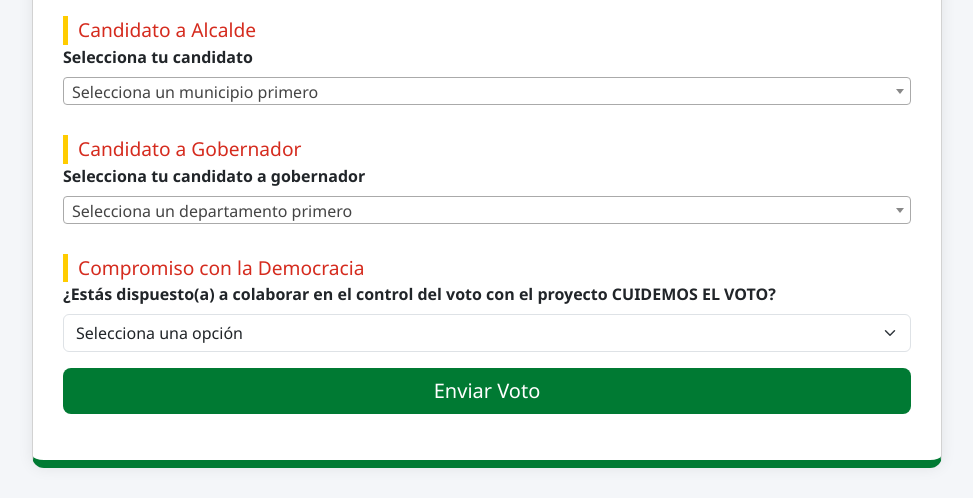
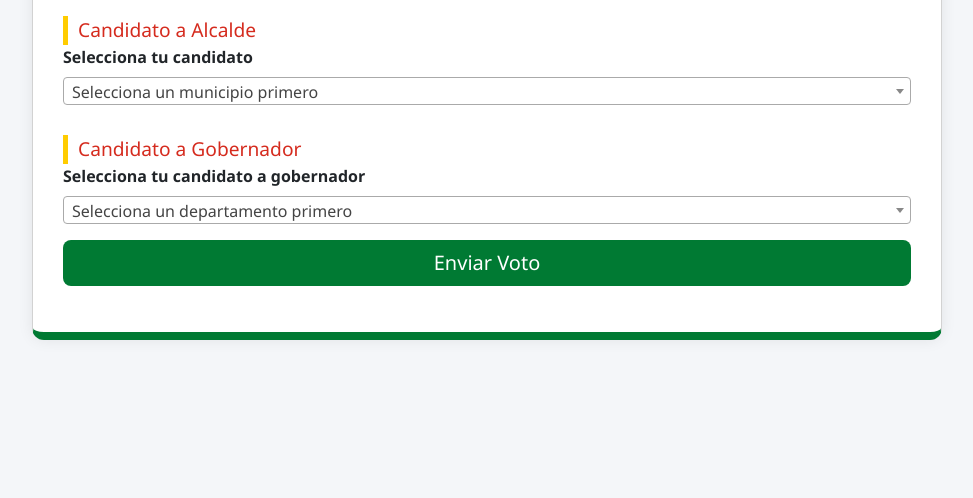
Before and after one commit to Likexpress/VotacionesSubna, a Flask app: template templates/votar.html in a window 1280 px wide. Shown: the part 1133-1631 px from the top of the page, without its empty margins (153-1126 px from the left). After the commit the page ends 1473 px from the top, so only its background shows below. Run offline with Flask 3, Linux system fonts and the light colour scheme; the template is opened without the code that fills it, so the values that code supplies are empty; some libraries are stand-ins or nearby versions.

Commit message:
votar.html

```diff
--- a/templates/votar.html
+++ b/templates/votar.html
@@ -184,21 +184,6 @@
 </div>
 
 
-
-        <div class="section-title">Compromiso con la Democracia</div>
-        <div class="mb-3">
-          <label class="form-label">¿Estás dispuesto(a) a colaborar en el control del voto con el proyecto <strong>CUIDEMOS EL VOTO</strong>?</label>
-          <select id="pregunta3" name="pregunta3" class="form-select" required onchange="mostrarCampoCI(this)">
-            <option value="">Selecciona una opción</option>
-            <option value="Sí">Sí</option>
-            <option value="No">No</option>
-          </select>
-        </div>
-        <!-- Campo CI (condicional) -->
-        <div class="mb-3 hidden" id="campo_ci">
-          <label for="ci" class="form-label">Carnet de Identidad</label>
-          <input type="number" id="ci" name="ci" class="form-control">
-        </div>
 
         <!-- Botón de envío -->
         <div class="d-grid">
```
